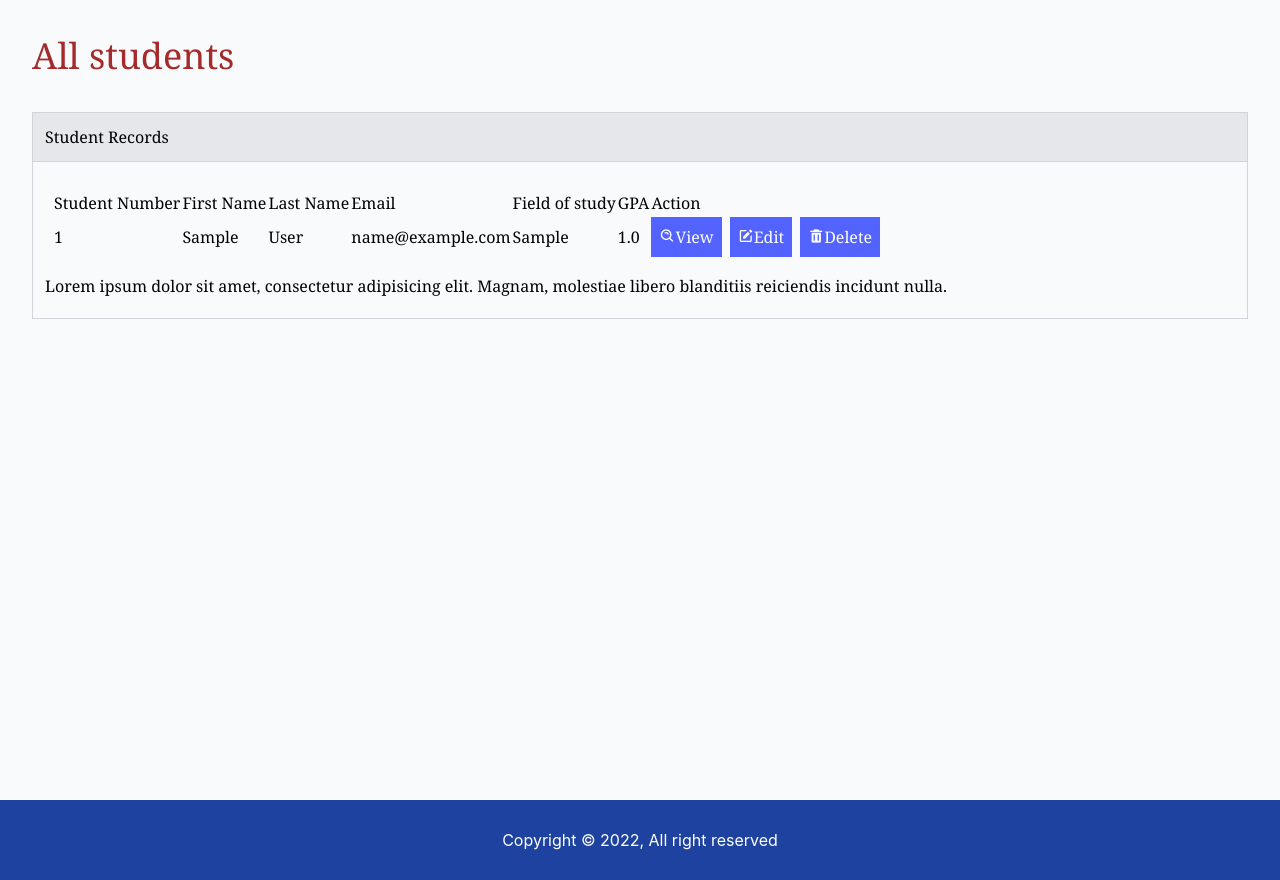
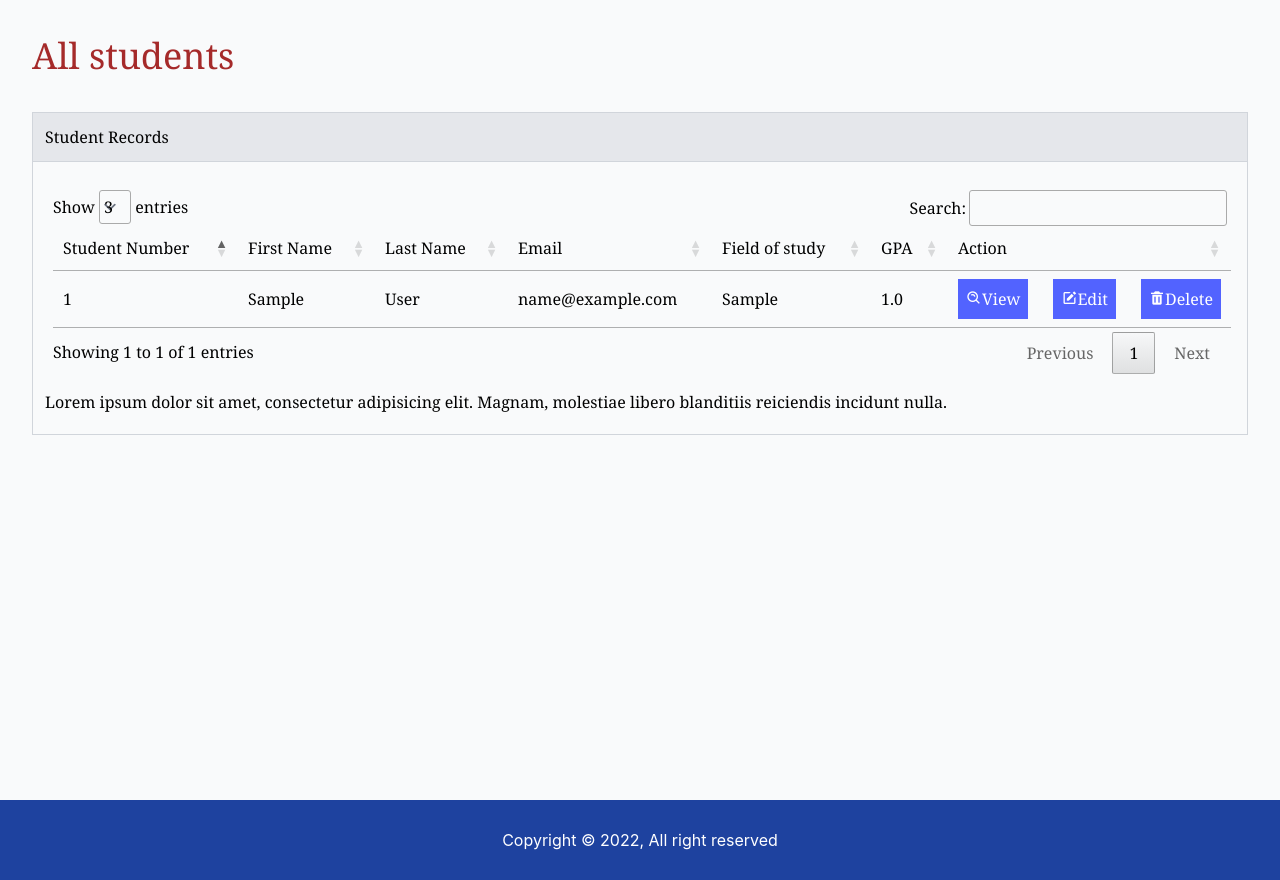
Before and after one commit to Sochuks/Django-crud-app, a Django app: page / in a window 1280 px wide. Shown: the part 72-952 px from the top of the page. Run offline with Django 4.2, Linux system fonts and the light colour scheme; tables that the repository leaves empty hold one stand-in row (values such as "Sample post"); style sheets or scripts are compiled from the project's sources; some libraries are stand-ins or nearby versions.

Commit message:
compressor

```diff
--- a/static/js/app.js
+++ b/static/js/app.js
@@ -0,0 +1,10 @@
+$(document).ready(function() {
+  $('#display_table').DataTable({
+    "aLengthMenu": [[3, 5, 10, 25, -1], [3, 5, 10, 25, "All"]],
+      "iDisplayLength": 3
+     }
+  );
+} )
+
+
+alert("stew")
--- a/templates/base.html
+++ b/templates/base.html
@@ -23,7 +23,8 @@
         {% tailwind_css %}
     <!-- Flowbite -->
     <link href="https://cdnjs.cloudflare.com/ajax/libs/flowbite/1.6.3/flowbite.min.css" rel="stylesheet" />
-
+    <!--Datatables  -->
+    <link rel="stylesheet" type="text/css" href="https://cdn.datatables.net/1.13.1/css/jquery.dataTables.css">
 </head>
 <body>
 
@@ -86,10 +87,16 @@
       </footer>
 
 
+
+          <!-- Jquery -->
+          <script src="https://cdnjs.cloudflare.com/ajax/libs/jquery/3.2.1/jquery.min.js"></script>
+          <!-- Datatables -->
+          <script type="text/javascript" charset="utf8" src="https://cdn.datatables.net/1.13.1/js/jquery.dataTables.js"></script>
+          <!-- flowbite -->
+          <script src="https://cdnjs.cloudflare.com/ajax/libs/flowbite/1.6.3/flowbite.min.js"></script>
           <!--JavScript Arena-->
           <script src="{% static 'js/app.js' %}" type="text/javascript"></script>
-          <!-- flowbite -->
-          <script src="https://cdnjs.cloudflare.com/ajax/libs/flowbite/1.6.3/flowbite.min.js"></script>
+
 
 </body>
 </html>
--- a/templates/student/index.html
+++ b/templates/student/index.html
@@ -1,5 +1,6 @@
 {% extends "base.html" %}
 {% block body %}
+{% load static %}
 
 
     <section class="p-4 h-screen">
@@ -120,5 +121,4 @@
         </div>
     </section>
 
-
 {% endblock %}
```
